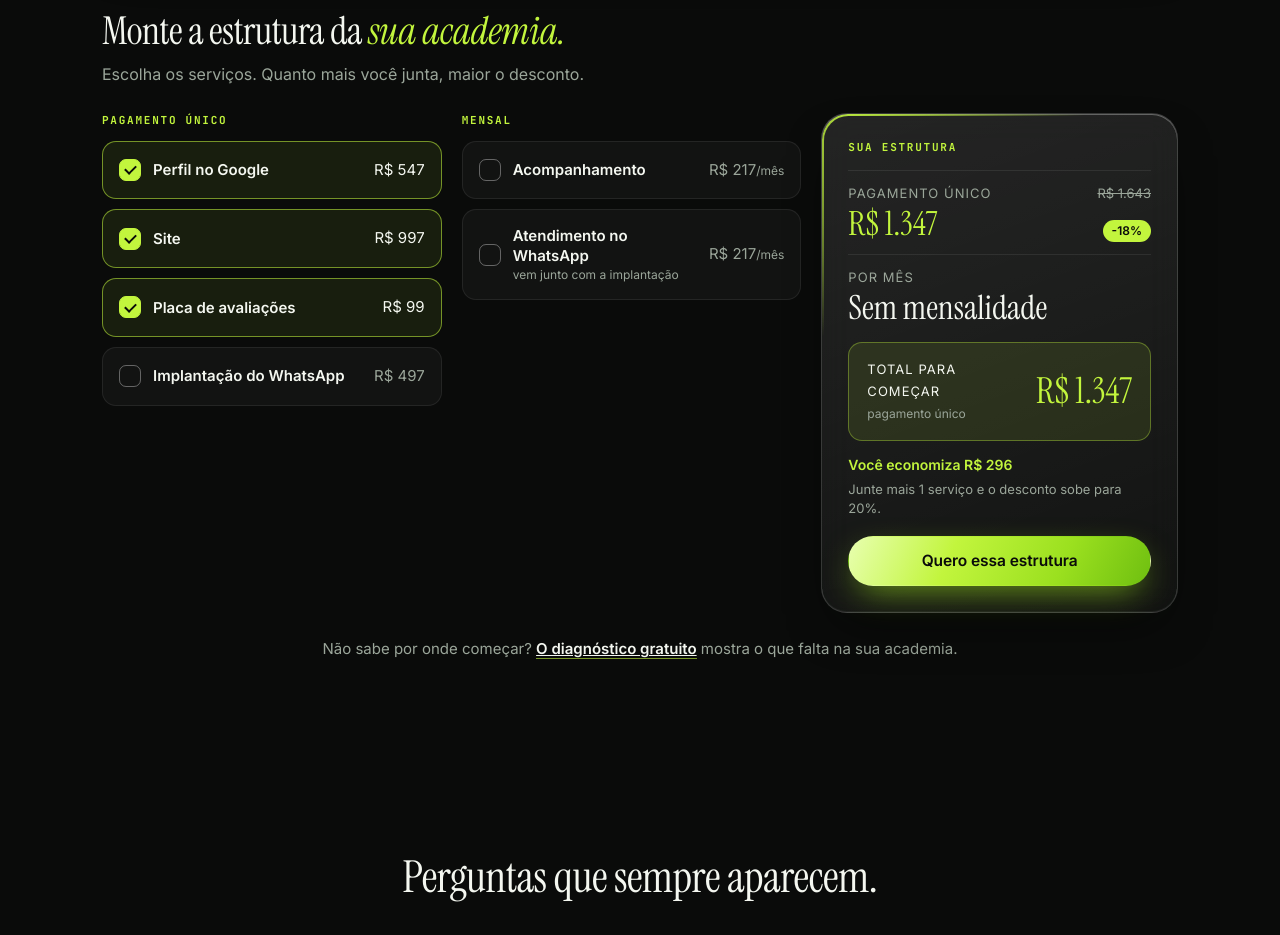
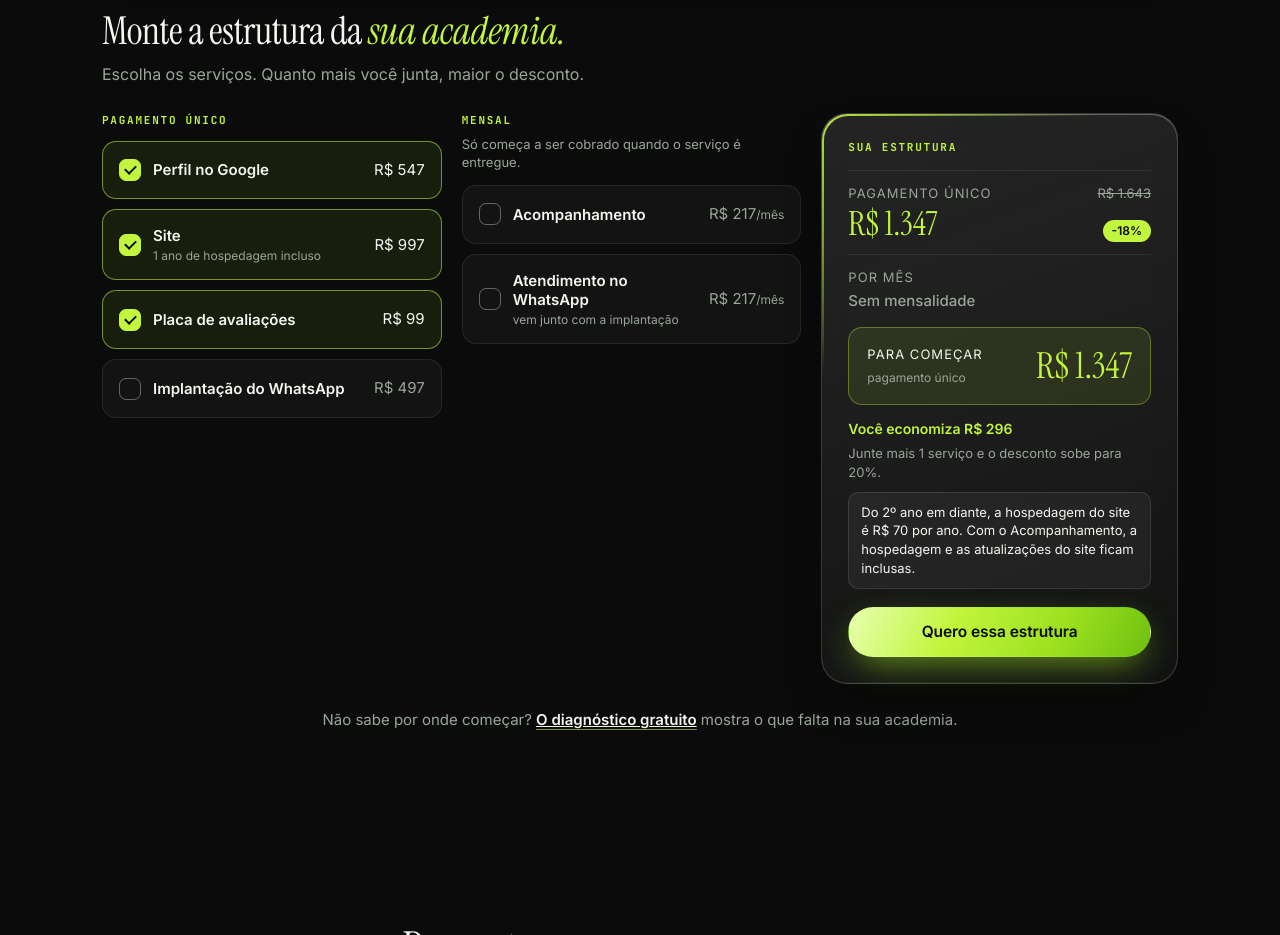
Before and after one commit to DanielSaudCross/site-podio, a plain HTML site: page index.html in a window 1280 px wide. Shown: the part 6600-7535 px from the top of the page. Drawn offline with Linux system fonts and the light colour scheme; animation ran at ten frames a second.

Commit message:
Hospedagem do site e mensalidade a partir da entrega
Site: 1 ano de hospedagem incluso; depois R$ 70/ano, ou incluso no
Acompanhamento (aviso na calculadora quando o site vai sem ele).
Mensalidades só começam na entrega: 'Para começar' passa a ser o
pagamento único, com a mensalidade logo abaixo. Pergunta sobre
mensalidade atualizada.

Co-Authored-By: Claude Opus 5.5 <noreply@anthropic.com>

```diff
--- a/assets/css/03-redesenho.css
+++ b/assets/css/03-redesenho.css
@@ -678,6 +678,10 @@ span.so-pronto,b.so-pronto{display:none}
 .est-corpo{display:grid;grid-template-columns:1fr 1fr 1.05fr;gap:20px;margin-top:26px;align-items:start}
 .est-col{border:0;margin:0;padding:0;min-width:0;display:grid;gap:10px}
 .est-col legend{padding:0;margin-bottom:12px}
+.est-obs{margin:-6px 0 4px;color:var(--muted);font-size:13px;line-height:1.4}
+.est-aviso{margin:-8px 0 18px;padding:10px 12px;border-radius:10px;font-size:13px;line-height:1.45;color:var(--text);
+  background:rgba(255,255,255,.05);border:1px solid rgba(255,255,255,.1)}
+.est-aviso[hidden]{display:none}
 .est-item{position:relative;display:grid;grid-template-columns:auto 1fr auto;align-items:center;gap:12px;cursor:pointer;
   padding:16px 16px;border-radius:14px;background:rgba(255,255,255,.035);border:1px solid rgba(255,255,255,.08);
   transition:border-color .25s ease,background .25s ease,transform .25s cubic-bezier(.2,.7,.3,1)}
--- a/assets/js/vida.js
+++ b/assets/js/vida.js
@@ -264,8 +264,8 @@ document.addEventListener('DOMContentLoaded', () => {
       const el = est.querySelector(`[data-total="${tipo}"]`);
       const novo = ate ? brl(ate) + sufixo
         : tipo === 'mensal' ? 'Sem mensalidade' : tipo === 'soma' ? 'R$ 0' : 'Nenhum serviço';
+      el.classList.toggle('vazio', !ate);
       if (el.innerHTML === novo) return;
-      el.classList.toggle('vazio', !ate);
       el.innerHTML = novo;
       el.classList.remove('troca'); void el.offsetWidth; el.classList.add('troca');
     };
@@ -288,9 +288,11 @@ document.addEventListener('DOMContentLoaded', () => {
         deslizar(tipo, total[tipo], tipo === 'mensal' ? '<small>/mês</small>' : '');
       });
 
-      /* total para começar: o pagamento único mais a primeira mensalidade */
-      deslizar('soma', total.unico + total.mensal, '');
-      est.querySelector('.est-soma-obs').textContent = total.unico && total.mensal ? 'pagamento único + 1º mês'
+      /* para começar: só o pagamento único. A mensalidade é cobrada a partir
+         da entrega; sem nada de pagamento único, o começo é o 1º mês. */
+      deslizar('soma', total.unico || total.mensal, '');
+      est.querySelector('.est-soma-obs').textContent = total.unico && total.mensal
+        ? 'depois, ' + brl(total.mensal) + ' por mês a partir da entrega'
         : total.mensal ? '1º mês' : 'pagamento único';
       const ecoU = soma.unico - total.unico, ecoM = soma.mensal - total.mensal;
       est.querySelector('.est-eco').textContent = ecoU || ecoM
@@ -301,14 +303,18 @@ document.addEventListener('DOMContentLoaded', () => {
         4: 'Desconto máximo: 20% no pagamento único.' };
       est.querySelector('.est-dica').textContent = qtd.unico + qtd.mensal === 0 ? prox[0]
         : qtd.unico === 0 ? 'Junte um serviço de pagamento único para montar a base.' : prox[qtd.unico];
+      /* site sem acompanhamento: avisa a hospedagem do 2º ano em diante */
+      const aviso = est.querySelector('.est-aviso');
+      aviso.hidden = !(est.querySelector('[name=site]').checked && !est.querySelector('[name=acomp]').checked);
+      aviso.textContent = 'Do 2º ano em diante, a hospedagem do site é R$ 70 por ano. '
+        + 'Com o Acompanhamento, a hospedagem e as atualizações do site ficam inclusas.';
 
       const vazio = !qtd.unico && !qtd.mensal;
       botao.setAttribute('aria-disabled', vazio);
       const texto = PODIO.mensagens.estrutura + '\n' +
         [...nomes.unico, ...nomes.mensal].map((n) => '• ' + n).join('\n') + '\n\n' +
         'Pagamento único: ' + (total.unico ? brl(total.unico) : 'nenhum') + '\n' +
-        'Por mês: ' + (total.mensal ? brl(total.mensal) : 'nenhum') + '\n' +
-        'Total para começar: ' + brl(total.unico + total.mensal);
+        'Por mês: ' + (total.mensal ? brl(total.mensal) + ' (a partir da entrega)' : 'nenhum');
       botao.href = 'https://wa.me/' + String(PODIO.whatsapp).replace(/\D/g, '') + '?text=' + encodeURIComponent(texto);
     };
 
--- a/index.html
+++ b/index.html
@@ -130,7 +130,7 @@
       "name": "Preciso pagar mensalidade?",
       "acceptedAnswer": {
         "@type": "Answer",
-        "text": "Não para o perfil, o site e a placa: são pagos uma vez. O atendimento no WhatsApp e o acompanhamento são mensais."
+        "text": "Não para o perfil, o site e a placa: são pagos uma vez. O site já vem com 1 ano de hospedagem; depois, R$ 70 por ano, ou incluso no acompanhamento. O atendimento no WhatsApp e o acompanhamento são mensais e só começam a ser cobrados quando o serviço é entregue."
       }
     },
     {
@@ -187,7 +187,7 @@
 <link rel="stylesheet" href="assets/css/00-config.css?v=67">
 <link rel="stylesheet" href="assets/css/01-base.css?v=67">
 <link rel="stylesheet" href="assets/css/02-blocos.css?v=67">
-<link rel="stylesheet" href="assets/css/03-redesenho.css?v=54">
+<link rel="stylesheet" href="assets/css/03-redesenho.css?v=55">
 </head>
 <body>
 
@@ -820,6 +820,7 @@
             <li>Grade de aulas e galeria de fotos.</li>
             <li>Botão de aula experimental em cada parte da página.</li>
             <li>Feito para o celular e ligado ao perfil no Google.</li>
+            <li>1 ano de hospedagem incluso. Depois, R$ 70 por ano, ou incluso no Acompanhamento.</li>
         </ul>
       </article>
       <article class="pl-painel" id="pl-nfc" role="tabpanel" aria-labelledby="aba-nfc" hidden>
@@ -875,7 +876,7 @@
             <li>Conferência semanal da grade de aulas e dos horários.</li>
             <li>Monitoramento contra alterações indevidas, duplicidades e avaliações falsas.</li>
             <li>Respostas às avaliações no tom de voz da sua academia.</li>
-            <li>Site sempre atualizado, com grade, fotos e avisos.</li>
+            <li>Site atualizado, com grade, fotos e avisos, e hospedagem inclusa.</li>
             <li>Relatório com ligações, rotas e cliques vindos do Google.</li>
         </ul>
       </article>
@@ -890,12 +891,13 @@
         <fieldset class="est-col">
           <legend class="plano-tipo">Pagamento único</legend>
           <label class="est-item"><input type="checkbox" name="perfil" data-tipo="unico" data-preco="547" data-nome="Perfil no Google" checked><i class="est-check" aria-hidden="true"></i><span class="est-nome">Perfil no Google</span><span class="est-valor">R$ 547</span></label>
-          <label class="est-item"><input type="checkbox" name="site" data-tipo="unico" data-preco="997" data-nome="Site" checked><i class="est-check" aria-hidden="true"></i><span class="est-nome">Site</span><span class="est-valor">R$ 997</span></label>
+          <label class="est-item"><input type="checkbox" name="site" data-tipo="unico" data-preco="997" data-nome="Site" checked><i class="est-check" aria-hidden="true"></i><span class="est-nome">Site<small>1 ano de hospedagem incluso</small></span><span class="est-valor">R$ 997</span></label>
           <label class="est-item"><input type="checkbox" name="placa" data-tipo="unico" data-preco="99" data-nome="Placa de avaliações" checked><i class="est-check" aria-hidden="true"></i><span class="est-nome">Placa de avaliações</span><span class="est-valor">R$ 99</span></label>
           <label class="est-item"><input type="checkbox" name="zapimp" data-tipo="unico" data-preco="497" data-nome="Implantação do WhatsApp" data-par="zap"><i class="est-check" aria-hidden="true"></i><span class="est-nome">Implantação do WhatsApp</span><span class="est-valor">R$ 497</span></label>
         </fieldset>
         <fieldset class="est-col">
           <legend class="plano-tipo">Mensal</legend>
+          <p class="est-obs">Só começa a ser cobrado quando o serviço é entregue.</p>
           <label class="est-item"><input type="checkbox" name="acomp" data-tipo="mensal" data-preco="217" data-nome="Acompanhamento"><i class="est-check" aria-hidden="true"></i><span class="est-nome">Acompanhamento</span><span class="est-valor">R$ 217<small>/mês</small></span></label>
           <label class="est-item"><input type="checkbox" name="zapmes" data-tipo="mensal" data-preco="217" data-nome="Atendimento no WhatsApp" data-par="zap"><i class="est-check" aria-hidden="true"></i><span class="est-nome">Atendimento no WhatsApp<small>vem junto com a implantação</small></span><span class="est-valor">R$ 217<small>/mês</small></span></label>
         </fieldset>
@@ -915,12 +917,13 @@
             <em class="est-off" data-off="mensal"></em>
           </div>
           <div class="est-soma">
-            <span class="est-rot">Total para começar</span>
+            <span class="est-rot">Para começar</span>
             <b data-total="soma">R$ 1.347</b>
             <small class="est-soma-obs">pagamento único</small>
           </div>
           <p class="est-eco"></p>
           <p class="est-dica"></p>
+          <p class="est-aviso" hidden></p>
           <a href="#" data-wa="estrutura" class="btn btn-primary">Quero essa estrutura</a>
         </aside>
       </div>
@@ -957,7 +960,7 @@
 
       <details class="glass">
         <summary>Preciso pagar mensalidade?</summary>
-        <p>Não para o perfil, o site e a placa: são pagos uma vez. O atendimento no WhatsApp e o acompanhamento são mensais.</p>
+        <p>Não para o perfil, o site e a placa: são pagos uma vez. O site já vem com 1 ano de hospedagem; depois, R$ 70 por ano, ou incluso no acompanhamento. O atendimento no WhatsApp e o acompanhamento são mensais e só começam a ser cobrados quando o serviço é entregue.</p>
       </details>
 
       <details class="glass">
@@ -1056,7 +1059,7 @@
 </a>
 
 <script src="assets/js/config.js?v=75"></script>
-<script src="assets/js/vida.js?v=25"></script>
+<script src="assets/js/vida.js?v=26"></script>
 <script src="assets/js/atende.js?v=4"></script>
 </body>
 </html>
```
